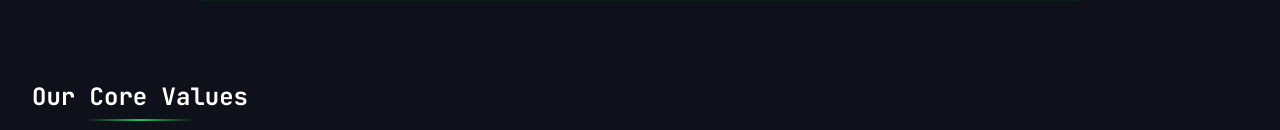
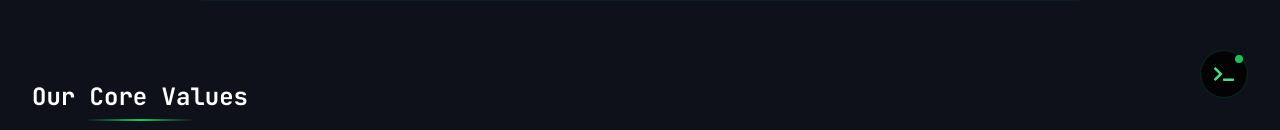
Before and after one commit to tanjim-cringebot/nexavira, a Next.js app: page /about in a window 1280 px wide. Shown: the part 670-800 px from the top of the page. Built offline with nearby package versions, Linux system fonts and the light colour scheme.

Commit message:
Add TerminalButton component for terminal interaction

```diff
--- /dev/null
+++ b/app/components/TerminalButton.js
@@ -0,0 +1,33 @@
+"use client";
+import React from "react";
+import { FaTerminal } from "react-icons/fa";
+
+const TerminalButton = ({
+  showTerminal,
+  isTerminalOpen,
+  isTerminalMinimized,
+  onClick,
+}) => {
+  return (
+    <div
+      className={`fixed bottom-8 right-8 transition-all duration-300 z-[100] ${
+        (showTerminal && !isTerminalOpen) || isTerminalMinimized
+          ? "translate-y-0 opacity-100"
+          : "translate-y-16 opacity-0"
+      }`}
+    >
+      <button
+        onClick={onClick}
+        className="group flex items-center justify-center w-12 h-12 bg-black/80 border border-green-500/20 rounded-full
+                   hover:bg-black/90 hover:border-green-500/40 transition-all duration-300
+                   text-green-400 backdrop-blur-sm hover:scale-110"
+        title="Open Terminal"
+      >
+        <FaTerminal className="text-xl" />
+        <span className="absolute top-1 right-1 w-2 h-2 rounded-full bg-green-500 animate-pulse"></span>
+      </button>
+    </div>
+  );
+};
+
+export default TerminalButton;
```
